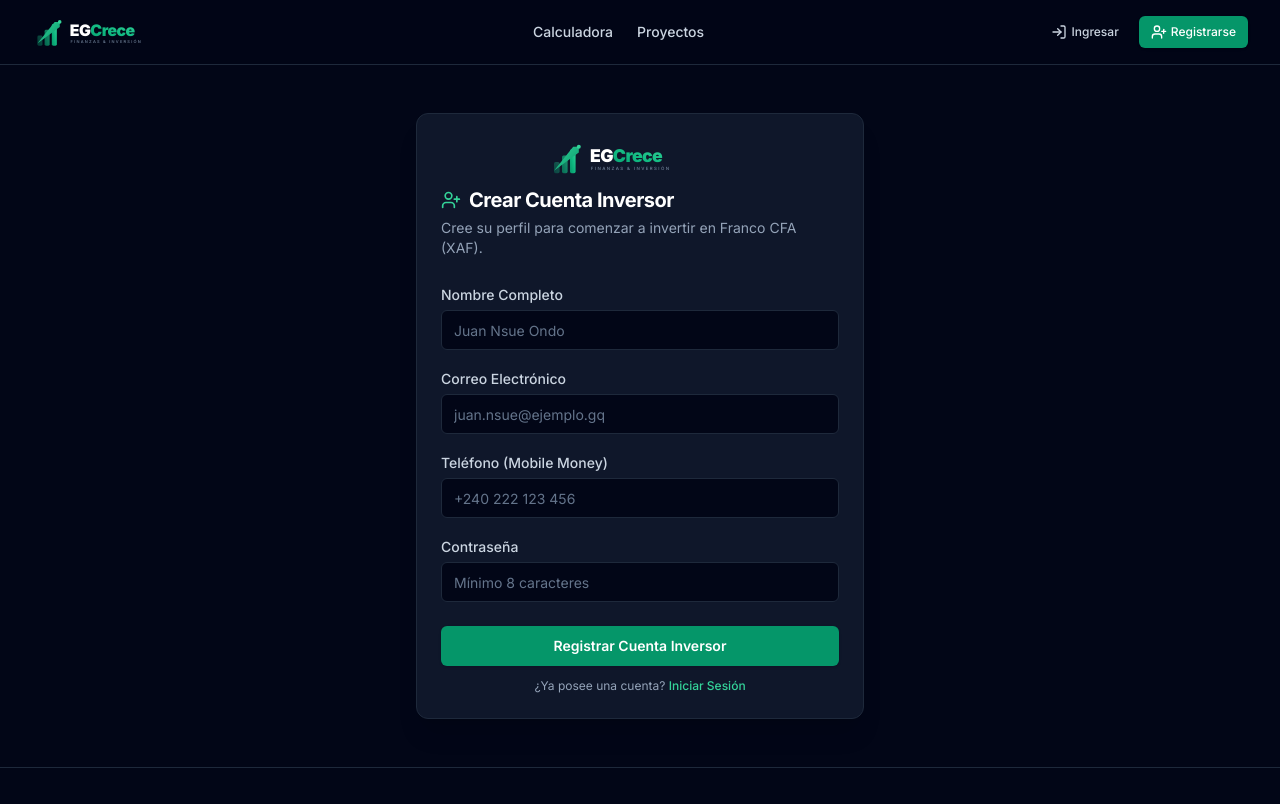
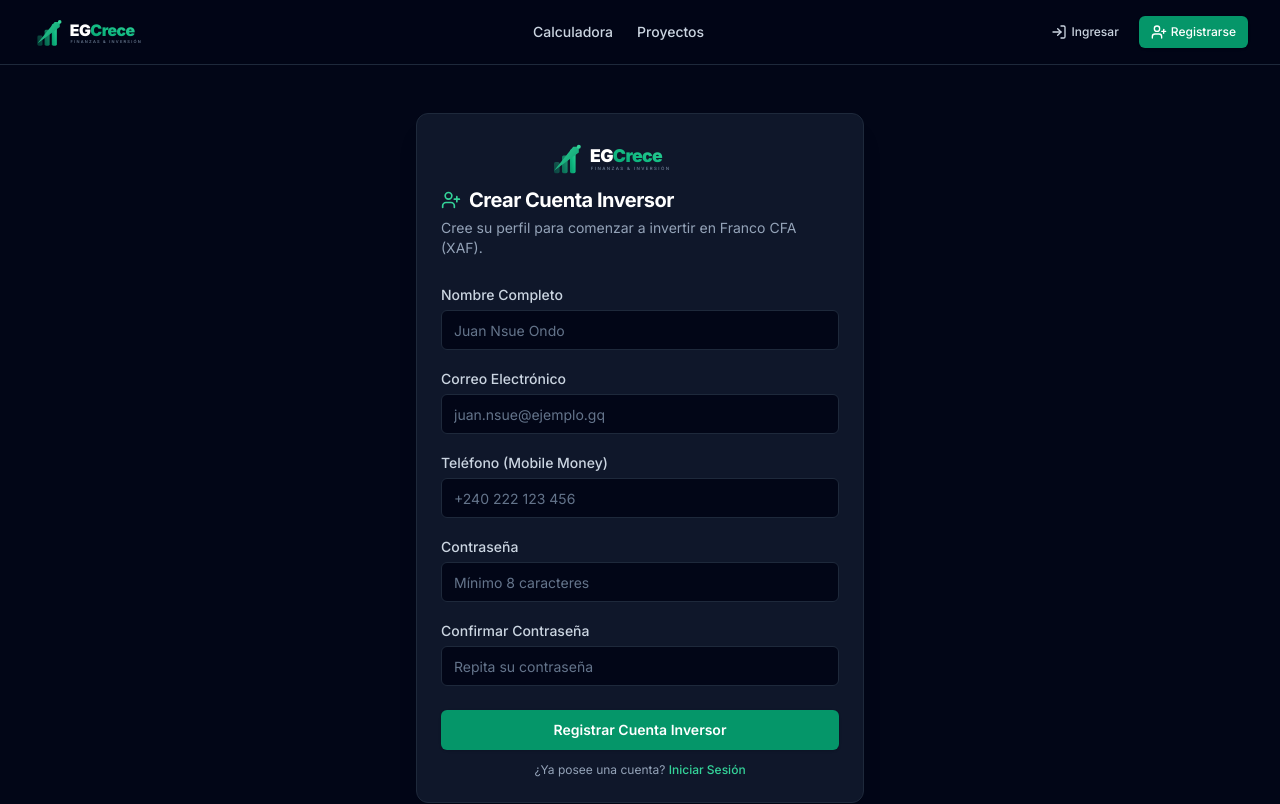
Before and after one commit to Antoniomba23/egcrece, a Next.js app: page /register in a window 1280 px wide. Shown: the top 804 px of the page. Built offline with nearby package versions, Linux system fonts and the light colour scheme; no server answers.

Commit message:
fix: add missing confirmPassword input field in RegisterPage

```diff
--- a/app/(auth)/register/page.tsx
+++ b/app/(auth)/register/page.tsx
@@ -148,6 +148,20 @@ export default function RegisterPage() {
                 className="mt-1"
               />
             </div>
+
+            <div>
+              <Label htmlFor="confirmPassword">Confirmar Contraseña</Label>
+              <Input
+                id="confirmPassword"
+                type="password"
+                placeholder="Repita su contraseña"
+                value={confirmPassword}
+                onChange={(e) => setConfirmPassword(e.target.value)}
+                minLength={8}
+                required
+                className="mt-1"
+              />
+            </div>
           </CardContent>
           <CardFooter className="flex flex-col space-y-3">
             <Button
```
